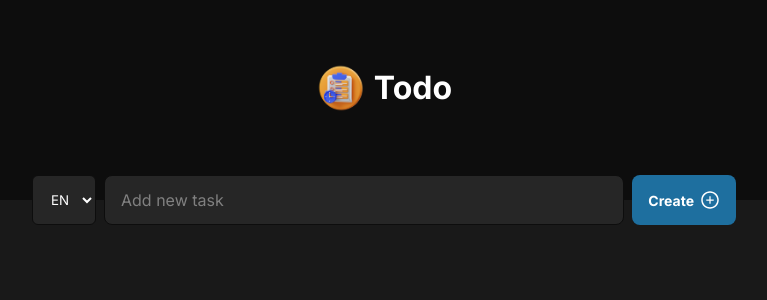
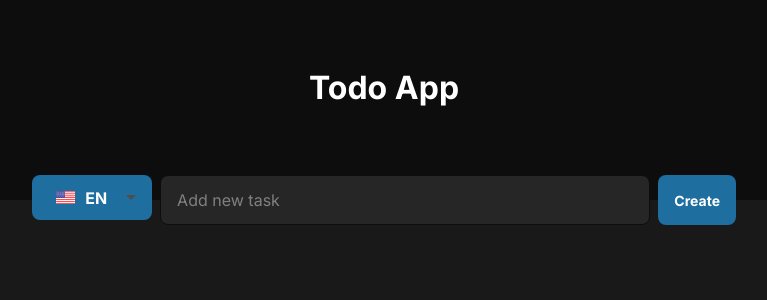
Before and after one commit to alain-nambi/todo-frontend, a React (Vite) app: page / in a window 1280 px wide. Shown: the top 300 px of the page, without its empty margins (256-1023 px from the left). Built offline with nearby package versions, Linux system fonts and the light colour scheme.

Commit message:
Refactor Header component with language support and logo image : * Use object destructuring to simplify the code * Add comments explaining each section of the code * Add ReactFlagsSelect module for language selection * Remove unused react-icons imports

```diff
--- a/src/components/Header/index.jsx
+++ b/src/components/Header/index.jsx
@@ -1,96 +1,103 @@
-import React from 'react'
-import { useState, useEffect } from 'react'
-
-import TaskLogo from "../../assets/task-deadline-4721444-3926032.webp"
-import styles from "./header.module.css"
+import React from 'react';
+import { useState, useEffect } from 'react';
+import ReactFlagsSelect from "react-flags-select";
+import styles from "./header.module.css";
 import globalLanguages from '../../utilities/multipleLanguage';
 
-import { AiOutlinePlusCircle } from 'react-icons/ai';
-
 export function Header() {
-  const [placeholderLang, setPlaceholderLang] = useState(globalLanguages.form.placeholder.en)
-  const [buttonSpanLang, setButtonSpanLang] = useState(globalLanguages.form.button.span.en)
-  const [taskInput, setTaskInput] = useState("")
-
-  const CURRENT_LANG = localStorage.getItem("currentLang")
+  const { form } = globalLanguages;
+  const {placeholder, button} = form;
+  const [placeholderLang, setPlaceholderLang] = useState(placeholder.en);
+  const [buttonSpanLang, setButtonSpanLang] = useState(button.span.en);
+  const [taskInput, setTaskInput] = useState("");
+  const CURRENT_LANG = localStorage.getItem("currentLang") || "US";
 
   useEffect(() => {
+    // Update placeholder and button text based on the selected language
     switch (CURRENT_LANG) {
-      case "en":
-        setPlaceholderLang(globalLanguages.form.placeholder.en)
-        setButtonSpanLang(globalLanguages.form.button.span.en)
+      case "US":
+        setPlaceholderLang(placeholder.en);
+        setButtonSpanLang(button.span.en);
         break;
 
-      case "fr":
-        setPlaceholderLang(globalLanguages.form.placeholder.fr)
-        setButtonSpanLang(globalLanguages.form.button.span.fr)
+      case "FR":
+        setPlaceholderLang(placeholder.fr);
+        setButtonSpanLang(button.span.fr);
         break;
 
-      case "mg":
-        setPlaceholderLang(globalLanguages.form.placeholder.mg)
-        setButtonSpanLang(globalLanguages.form.button.span.mg)
-    }
-  }, [])
-
-  function handleChangeLanguage(event) {
-    localStorage.setItem("currentLang", event.target.value)
-
-    switch (event.target.value) {
-      case "en":
-        setPlaceholderLang(globalLanguages.form.placeholder.en)
-        setButtonSpanLang(globalLanguages.form.button.span.en)
+      case "MG":
+        setPlaceholderLang(placeholder.mg);
+        setButtonSpanLang(button.span.mg);
         break;
 
-      case "fr":
-        setPlaceholderLang(globalLanguages.form.placeholder.fr)
-        setButtonSpanLang(globalLanguages.form.button.span.fr)
+      default:
+        setPlaceholderLang(placeholder.en);
+        setButtonSpanLang(button.span.en);
+        break;
+    }
+  }, [CURRENT_LANG]); // re-run effect when CURRENT_LANG changes
+
+  function handleChangeLanguage(countryCode) {
+    // update the currently selected language in local storage
+    localStorage.setItem("currentLang", countryCode);
+
+    // update placeholder and button text based on the selected language
+    switch (countryCode) {
+      case "US":
+        setPlaceholderLang(placeholder.en);
+        setButtonSpanLang(button.span.en);
         break;
 
-      case "mg":
-        setPlaceholderLang(globalLanguages.form.placeholder.mg)
-        setButtonSpanLang(globalLanguages.form.button.span.mg)
+      case "FR":
+        setPlaceholderLang(placeholder.fr);
+        setButtonSpanLang(button.span.fr);
+        break;
+
+      case "MG":
+        setPlaceholderLang(placeholder.mg);
+        setButtonSpanLang(button.span.mg);
+        break;
+
+      default:
+        setPlaceholderLang(placeholder.en);
+        setButtonSpanLang(button.span.en);
+        break;
     }
   }
 
   function OnChangeTaskInput(event) {
-    setTaskInput(event.target.value)
+    // update the task input state when the input value changes
+    setTaskInput(event.target.value);
   }
 
-  function handleSubmit (event) {
-    event.preventDefault()
-    setTaskInput("")
+  function handleSubmit(event) {
+    event.preventDefault();
+
+    // clear the task input state when the form is submitted
+    setTaskInput("");
   }
 
   return (
     <header className={styles.header}>
       <div className={styles.headerContent}>
-        <img
-          src={TaskLogo}
-          width={50}
-          alt="TaskLogo"
-        />
-
-        <h1 className={styles.title}>todo</h1>
+        <h1 className={styles.title}>Todo App</h1>
       </div>
 
       <form onSubmit={handleSubmit} className={styles.taskForm}>
-        <select
-          name="change-language"
-          id="changeLanguage"
-          onChange={handleChangeLanguage}
-          defaultValue={CURRENT_LANG}
-        >
-          <option value="en">EN</option>
-          <option value="fr">FR</option>
-          <option value="mg">MG</option>
-        </select>
+        <ReactFlagsSelect
+          className={styles.FlagsSelectOption}
+          selected={CURRENT_LANG}
+          onSelect={handleChangeLanguage}
+          countries={["US", "FR", "MG"]}
+          customLabels={{ US: "EN", FR: "FR", MG: "MG" }}
+        />
 
         <input type="text" placeholder={placeholderLang} onChange={OnChangeTaskInput} value={taskInput} />
 
-        <button>{buttonSpanLang} <AiOutlinePlusCircle size={20}/></button>
+        <button className={styles.taskFormButton}>
+          {buttonSpanLang}
+        </button>
       </form>
-
-
     </header>
-  )
+  );
 }
```
Also changed, not shown: src/assets/blurred-blue-gradient-wallpaper-preview.jpg (added).
